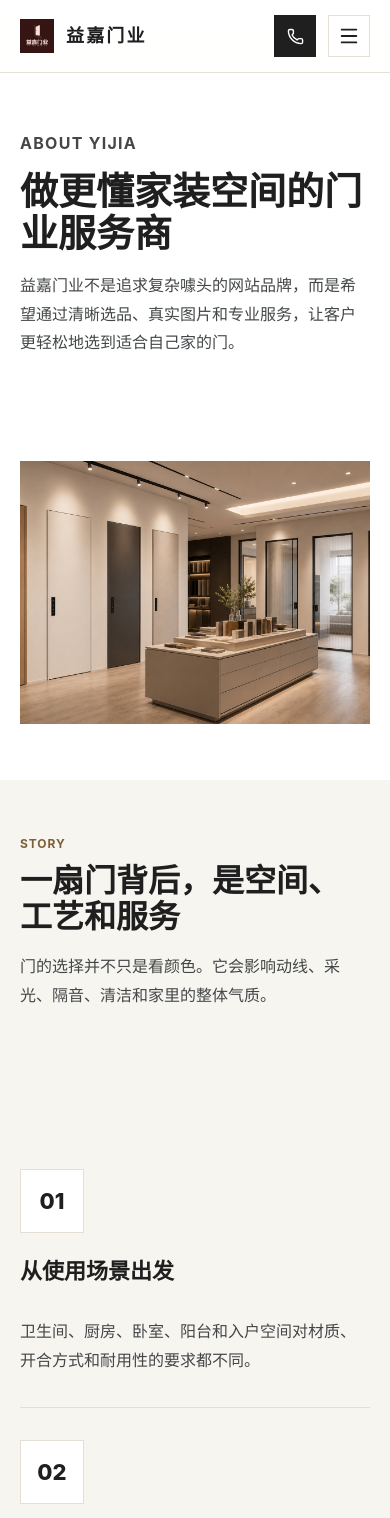
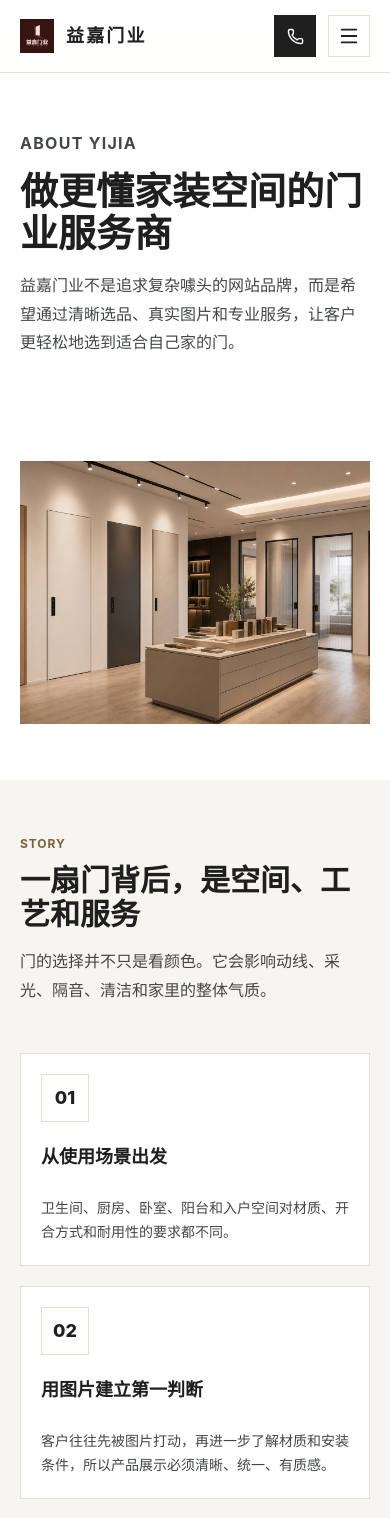
Before and after one commit to ContinueKZ/yijiamenye, a Vue app: page /about in a window 390 px wide. Shown: the top 1518 px of the page. Built offline with nearby package versions, Linux system fonts and the light colour scheme.

Commit message:
Refine logo footer and about styles

```diff
--- a/src/assets/styles.css
+++ b/src/assets/styles.css
@@ -208,13 +208,14 @@ img {
   height: 38px;
   display: grid;
   place-items: center;
-  background: var(--color-primary);
-  color: #fff;
-}
-
-.brand-mark svg {
-  width: 26px;
-  height: 26px;
+  overflow: hidden;
+  background: transparent;
+}
+
+.brand-mark img {
+  width: 100%;
+  height: 100%;
+  object-fit: cover;
 }
 
 .brand strong,
@@ -1102,6 +1103,11 @@ img {
   align-items: start;
 }
 
+.story-grid .section-heading {
+  max-width: none;
+  margin-bottom: 0;
+}
+
 .story-list {
   display: grid;
   gap: var(--space-lg);
@@ -1535,6 +1541,29 @@ img {
   font-size: 12px;
 }
 
+.footer-records {
+  display: flex;
+  flex-wrap: wrap;
+  justify-content: flex-end;
+  gap: 8px 16px;
+}
+
+.footer-records a,
+.footer-police-record {
+  display: inline-flex;
+  align-items: center;
+}
+
+.footer-police-record {
+  gap: 4px;
+}
+
+.footer-police-icon {
+  width: 16px;
+  height: auto;
+  flex: 0 0 auto;
+}
+
 @media (max-width: 1024px) {
   .container {
     width: min(100% - var(--container-padding-tablet) * 2, var(--container-max));
@@ -1577,6 +1606,50 @@ img {
     position: static;
   }
 
+  .story-grid {
+    gap: var(--space-lg);
+  }
+
+  .story-grid .section-heading h2 {
+    max-width: 760px;
+    font-size: clamp(30px, 5vw, 42px);
+  }
+
+  .story-grid .section-heading p:not(.eyebrow) {
+    max-width: 760px;
+  }
+
+  .story-list {
+    grid-template-columns: repeat(3, minmax(0, 1fr));
+    gap: var(--space-md);
+  }
+
+  .story-list article {
+    min-height: 100%;
+    grid-template-columns: 1fr;
+    align-content: start;
+    gap: var(--space-md);
+    border: 1px solid var(--color-border);
+    background: var(--color-surface);
+    padding: var(--space-md);
+  }
+
+  .story-list span {
+    width: 48px;
+    height: 48px;
+    font-size: 18px;
+  }
+
+  .story-list h3 {
+    margin-bottom: 8px;
+    font-size: 18px;
+  }
+
+  .story-list p {
+    font-size: 14px;
+    line-height: 1.75;
+  }
+
   .product-card--horizontal {
     grid-template-columns: 1fr;
   }
@@ -1701,14 +1774,21 @@ img {
     text-align: left;
   }
 
+  .story-list {
+    grid-template-columns: 1fr;
+  }
+
   .story-list article {
-    grid-template-columns: 1fr;
-    gap: var(--space-md);
+    min-height: 0;
   }
 
   .footer-bottom {
     align-items: flex-start;
     flex-direction: column;
+  }
+
+  .footer-records {
+    justify-content: flex-start;
   }
 
   .home-showcase-section {
```
